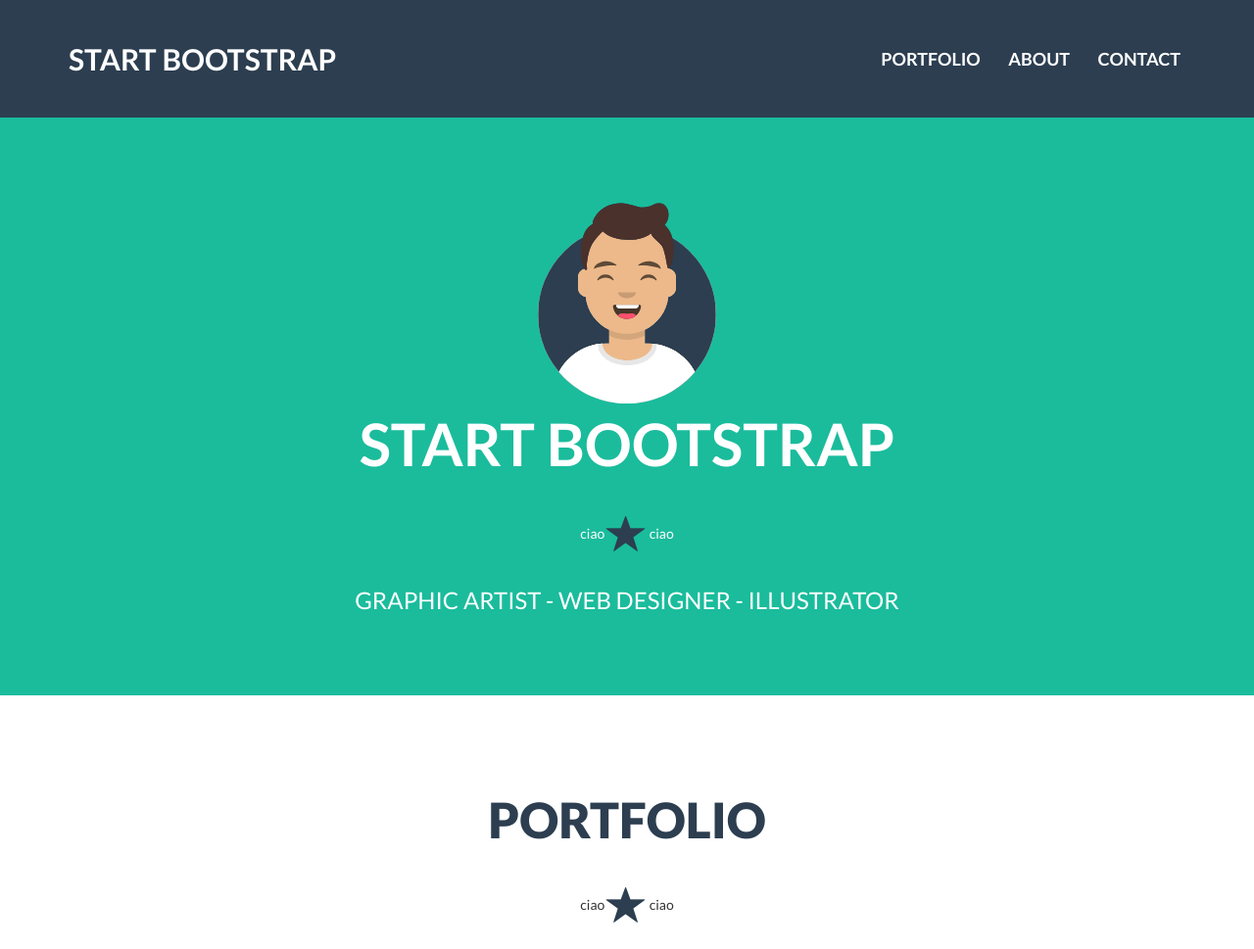
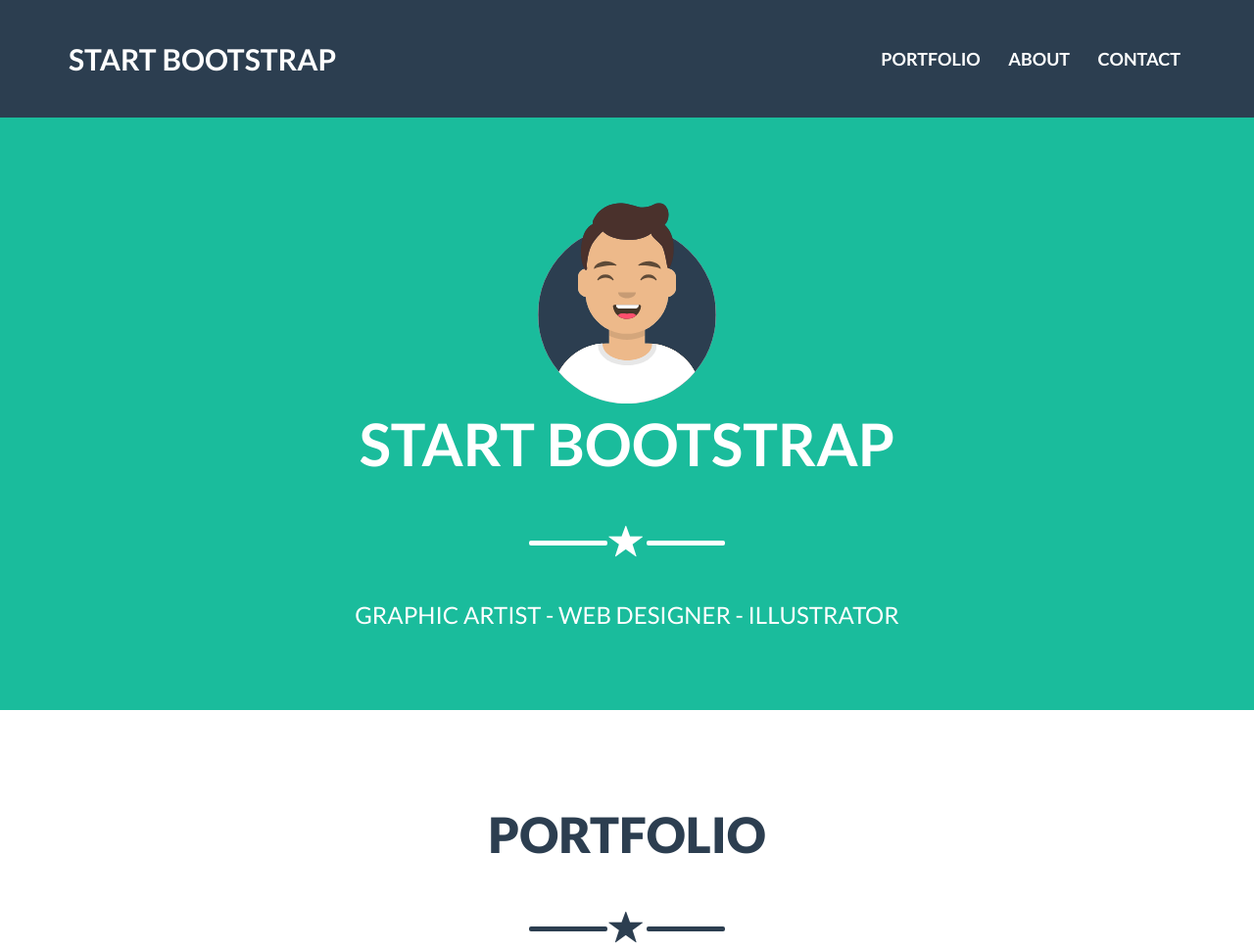
Before and after one commit to DevidCesare17/html-css-bootstrap-freelancer, a plain HTML site: page index.html in a window 1280 px wide. Shown: the top 969 px of the page at 98% size. Drawn offline with nearby package versions, Linux system fonts and the light colour scheme.

Commit message:
Fine tutti star div

```diff
--- a/css/style.css
+++ b/css/style.css
@@ -31,23 +31,51 @@ a:hover{
 }
 
 .star_div{
-  padding: 30px 0;
+  padding: 40px 0;
+}
+.star_div_white{
+  padding: 40px 0;
 }
 
 .star_div span{
   color: #2C3E50;
-  font-size: 40px;
+  font-size: 35px;
+  vertical-align: middle;
+}
+.star_div_white span{
+  color: #ffffff;
+  font-size: 35px;
   vertical-align: middle;
 }
 
 .star_div::after{
-  content: "ciao";
+  content: "";
   display: inline-block;
+  padding: 0 40px;
+  border-radius: 2px;
+  border-bottom: 5px solid #2C3E50;
+}
+.star_div::before{
+  content: "";
+  display: inline-block;
+  padding: 0 40px;
+  border-radius: 2px;
+  border-bottom: 5px solid #2C3E50;
 }
 
-.star_div::before{
-  content: "ciao";
+.star_div_white::after{
+  content: "";
   display: inline-block;
+  padding: 0 40px;
+  border-radius: 2px;
+  border-bottom: 5px solid #ffffff;
+}
+.star_div_white::before{
+  content: "";
+  display: inline-block;
+  padding: 0 40px;
+  border-radius: 2px;
+  border-bottom: 5px solid #ffffff;
 }
 
 /* HEADER */
--- a/index.html
+++ b/index.html
@@ -48,7 +48,7 @@
           <img src="img/avatars.svg" alt="Immagine principale">
         </div>
         <h1>START BOOTSTRAP</h1>
-        <div class="star_div">
+        <div class="star_div_white">
           <span class="glyphicon glyphicon-star"></span>
         </div>
         <div class="description">
@@ -138,7 +138,7 @@
       <section id="about">
         <div class="container_short pad_top_80 pad_bott_80 text-center">
           <h2>ABOUT</h2>
-          <div class="star_div">
+          <div class="star_div_white">
             <span class="glyphicon glyphicon-star"></span>
           </div>
           <div class="row text-left">
```
